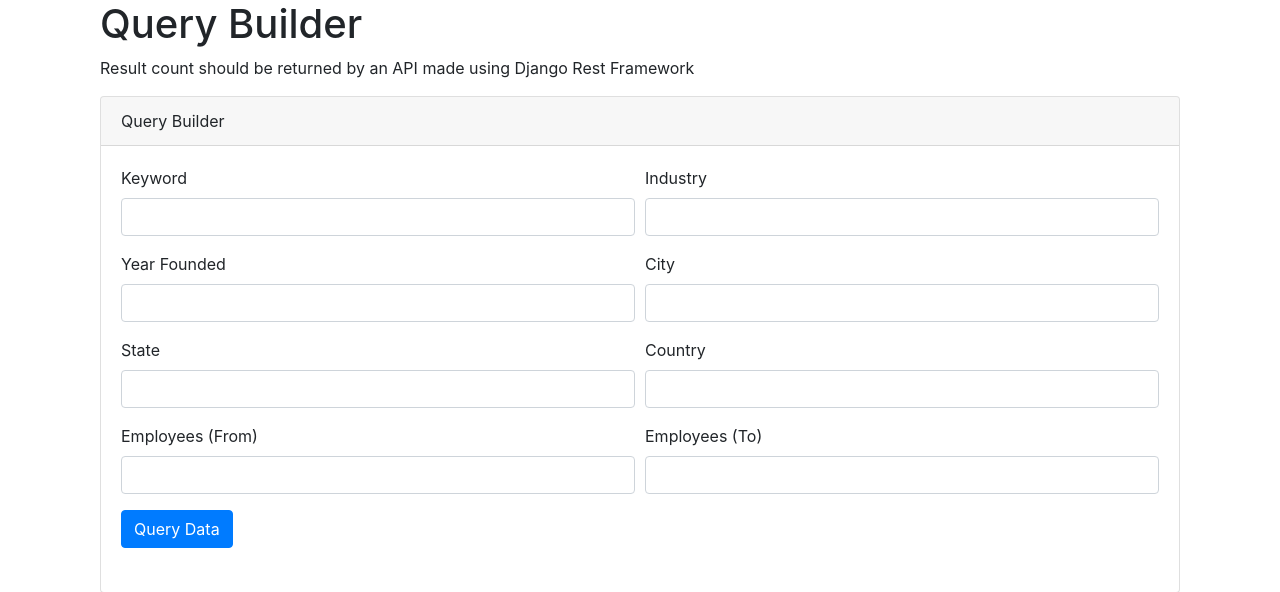
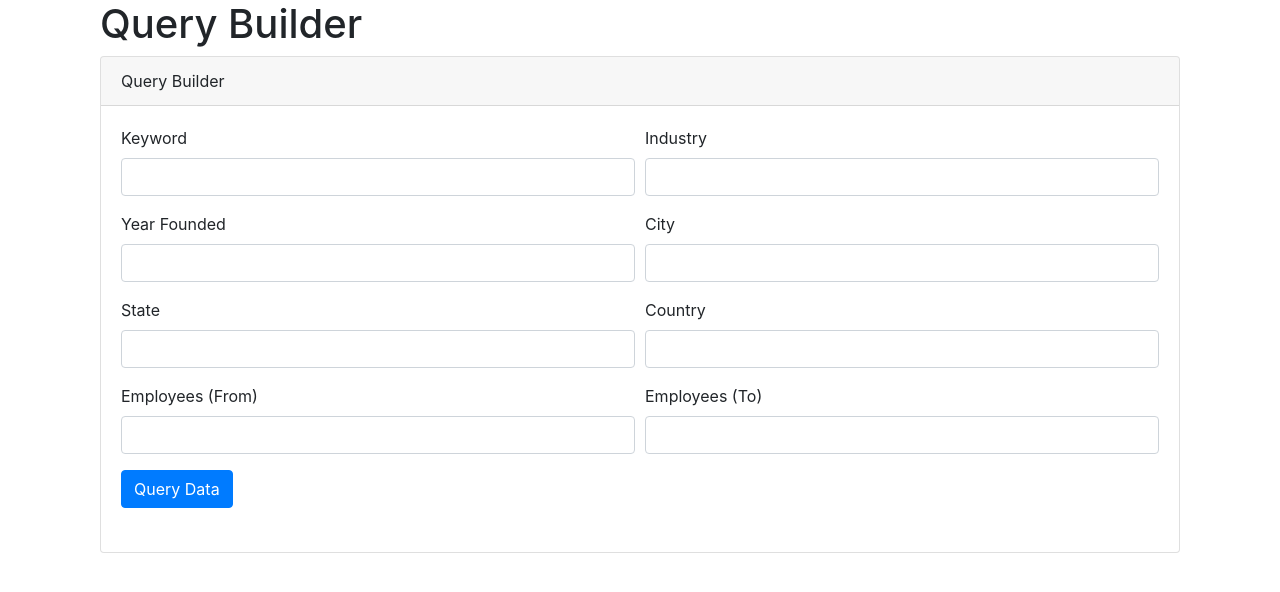
Before and after one commit to JainJammy/catalystcountapp, a Django app: page /query_builder/ in a window 1280 px wide. Shown: the part 56-648 px from the top of the page. Run offline with Django 5.2, Linux system fonts and the light colour scheme; a user stored in the database is signed in; some libraries are stand-ins or nearby versions.

Commit message:
changes added

```diff
--- a/templates/query_builder.html
+++ b/templates/query_builder.html
@@ -3,7 +3,6 @@
 {% block content %}
 <div class="container">
     <h1>Query Builder</h1>
-    <p>Result count should be returned by an API made using Django Rest Framework</p>
     <div class="card">
         <div class="card-header">Query Builder</div>
         <div class="card-body">
```
Also changed, not shown: README.md.
